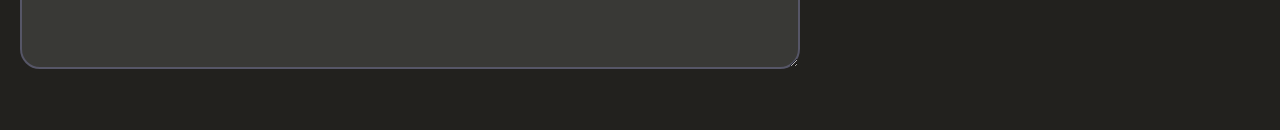
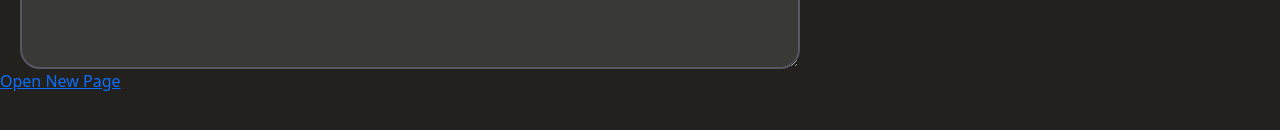
Before and after one commit to AndreiLeustean/Pastebin, a website: page index.html in a window 1280 px wide. Shown: the part 506-636 px from the top of the page. Drawn offline with nearby package versions, Linux system fonts and the light colour scheme; no server answers.

Commit message:
Update index.html

```diff
--- a/index.html
+++ b/index.html
@@ -21,7 +21,7 @@
         <textarea id="inputUser" name="widerTextarea" rows="5" placeholder="Enter text..."></textarea>
         <div id="textsList" style="color: rgb(221, 224, 226);"></div>
     </div>
-
+    <a href="#" id="myLink">Open New Page</a>
 
     <script src="script.js"></script>
 </body>
```
